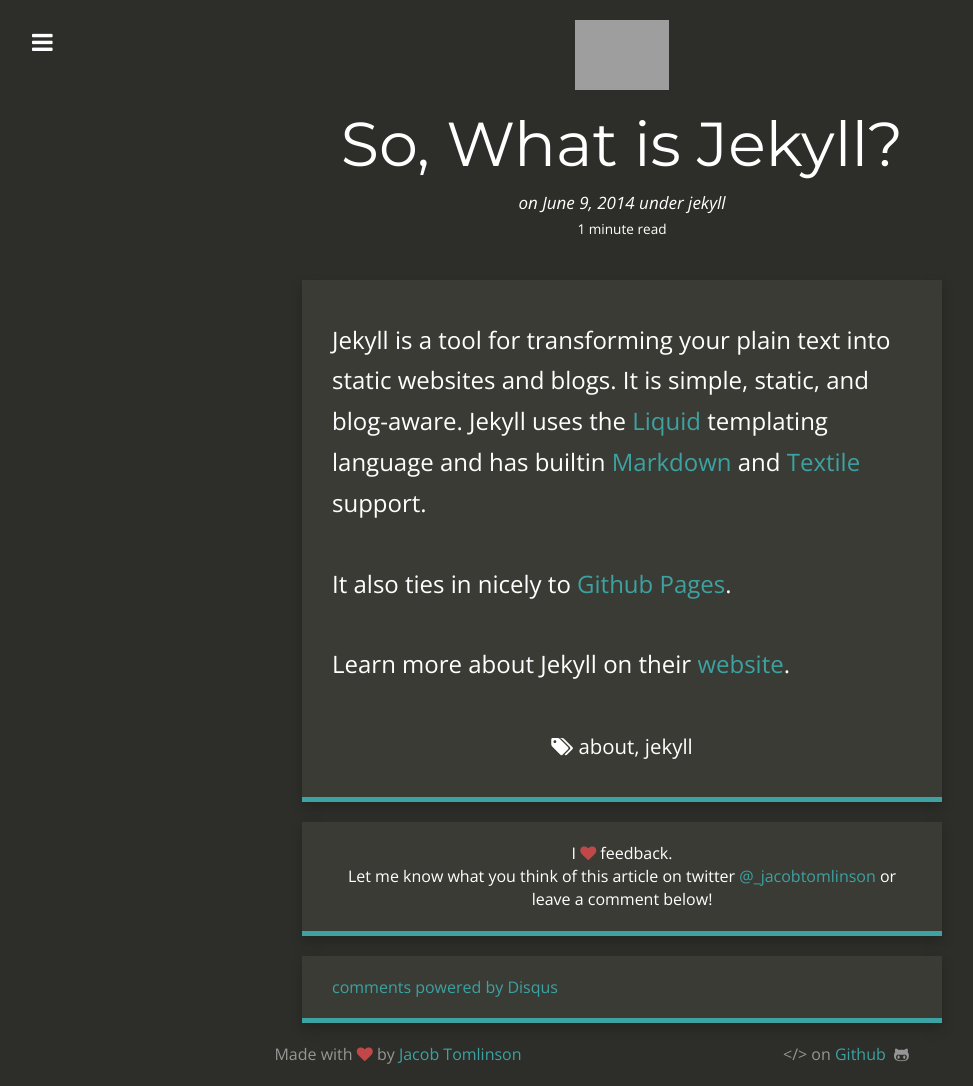
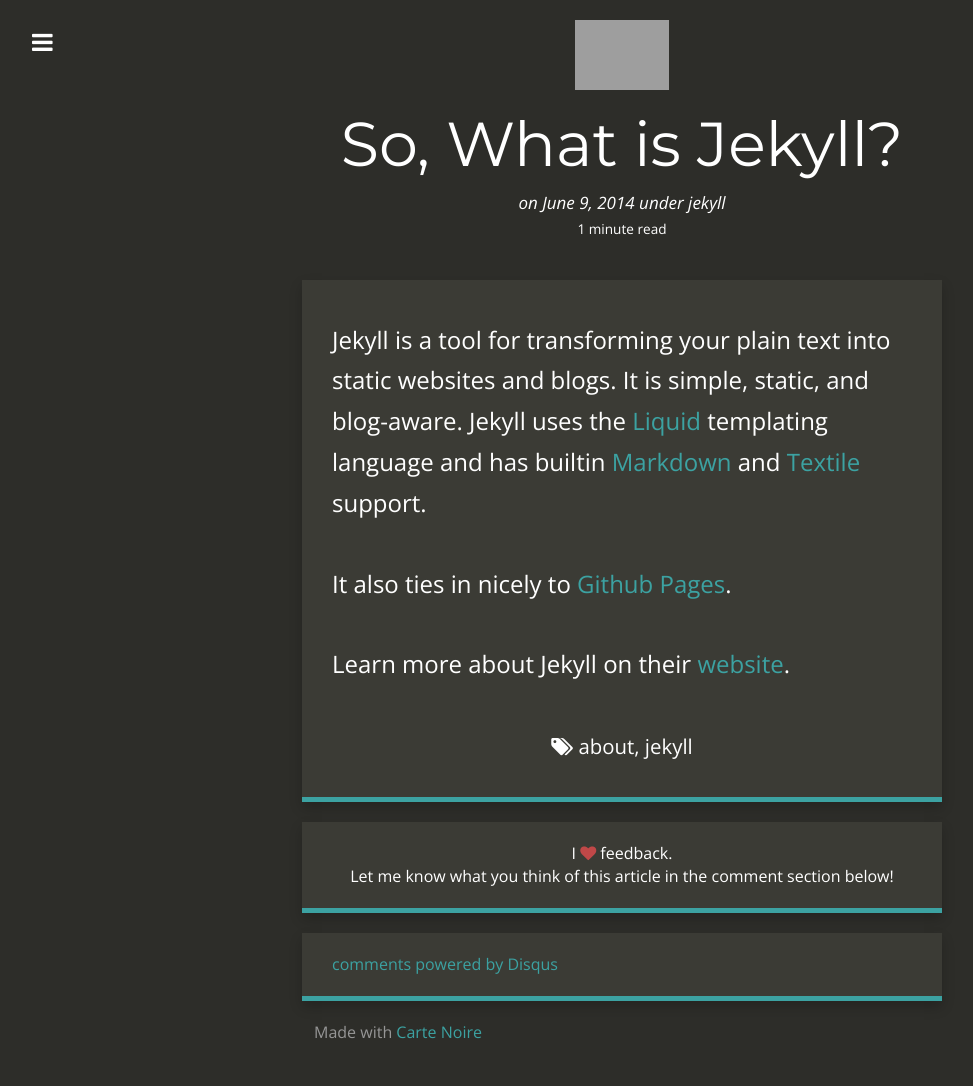
Before and after one commit to aarchapaul/aarchapaul.github.io, a Jekyll site: the page built from _posts/2014-06-09-so-what-is-jekyll.md, in a window 1280 px wide. Shown: the whole page, without its empty margins (18-991 px from the left). Built offline with Jekyll 4.4.1, drawn with Linux system fonts in a browser that asks for light colours; nearby versions of some CDN libraries; comment, search, counter and statistics services are not loaded; after the commit the page ends 1063 px from its top, so only the background shows below that; grey boxes are pictures that could not be loaded.

Commit message:
about and socials modified

```diff
--- a/_config.yml
+++ b/_config.yml
@@ -1,31 +1,27 @@
 # Site settings
-title: "Carte Noire"
-email: jacob@jacobtomlinson.co.uk
-description: "A dark blog theme for Jekyll."
+title: "Aarcha's Blog"
+email: aarchapaul194@gmail.com
+description: #"A dark blog theme for Jekyll."
 baseurl: ""
 url: "http://carte-noire.jacobtomlinson.co.uk/"
 title_description: "Welcome to my personal blog. This is where I share my CEH/OSCP learning journey and post CTF writeups."
 title_image: "https://www.gravatar.com/avatar/00000000000000000000000000000000?s=500&d=mm"
 google_analytics: "UA-20365477-4"
 disqus_account: cartenoire
-github_repository: https://github.com/jacobtomlinson/carte-noire
+github_repository: https://github.com/aarchapaul
 addthis_id: ra-513c6fa83da6ec67
 post_limit: 5
 
 # Social usernames/URLs
-twitter_username: _jacobtomlinson
+twitter_username:
 github_username:  aarchapaul
 instagram_username:
 reddit_username:
-linkedin_link: http://carte-noire.jacobtomlinson.co.uk/
-google_plus_link: http://carte-noire.jacobtomlinson.co.uk/
-stackoverflow_link: http://carte-noire.jacobtomlinson.co.uk/
-xing_link:
-facebook_link:
+linkedin_link: https://www.linkedin.com/in/aarcha-paul-3514a5145/
 
 # Footer
-footer_left: "Made with <i class=\"fa fa-heart\"></i> by <a href=\"https://twitter.com/_JacobTomlinson\">Jacob Tomlinson</a>"
-footer_right: "&lt;/&gt; on <a href=\"https://github.com/jacobtomlinson/carte-noire\">Github</a> &nbsp;<i class=\"fa fa-github-alt\"></i>"
+footer_left: "Made with <a href=\"https://github.com/jacobtomlinson/carte-noire\">Carte Noire</a>"
+# footer_right: "&lt;/&gt; on <a href=\"https://github.com/jacobtomlinson/carte-noire\">Github</a> &nbsp;<i class=\"fa fa-github-alt\"></i>"
 
 # Build settings
 markdown: kramdown
--- a/_includes/footer.html
+++ b/_includes/footer.html
@@ -2,8 +2,9 @@
   <div class="col-md-6">
     {{ site.footer_left }}
   </div>
-  <div class="col-md-6">
+<!--  <div class="col-md-6">
     {{ site.footer_right }}
+-->
   </div>
 </div>
 
--- a/_layouts/post.html
+++ b/_layouts/post.html
@@ -105,12 +105,12 @@ layout: default
       {% if site.twitter_username and site.disqus_account %}
       <div class="content-panel feedback">
         I <i class="fa fa-heart"></i> feedback.<br />
-        Let me know what you think of this article on twitter <a href="http://www.twitter.com/{{ site.twitter_username }}">@{{ site.twitter_username }}</a> or leave a comment below!
+        Let me know what you think of this article on linkedin <a href="{{ site.linkedin_link }}">@{{ site.linkedin_link }}</a> or leave a comment below!
       </div>
       {% elsif site.twitter_username %}
       <div class="content-panel feedback">
         I <i class="fa fa-heart"></i> feedback.<br />
-        Let me know what you think of this article on twitter <a href="http://www.twitter.com/{{ site.twitter_username }}">@{{ site.twitter_username }}</a>!
+        Let me know what you think of this article on linkedin <a href="{{ site.linkedin_link }}">@{{ site.linkedin_link }}</a> or leave a comment below!
       </div>
       {% elsif site.disqus_account %}
       <div class="content-panel feedback">
```
Also changed, not shown: README.md.
